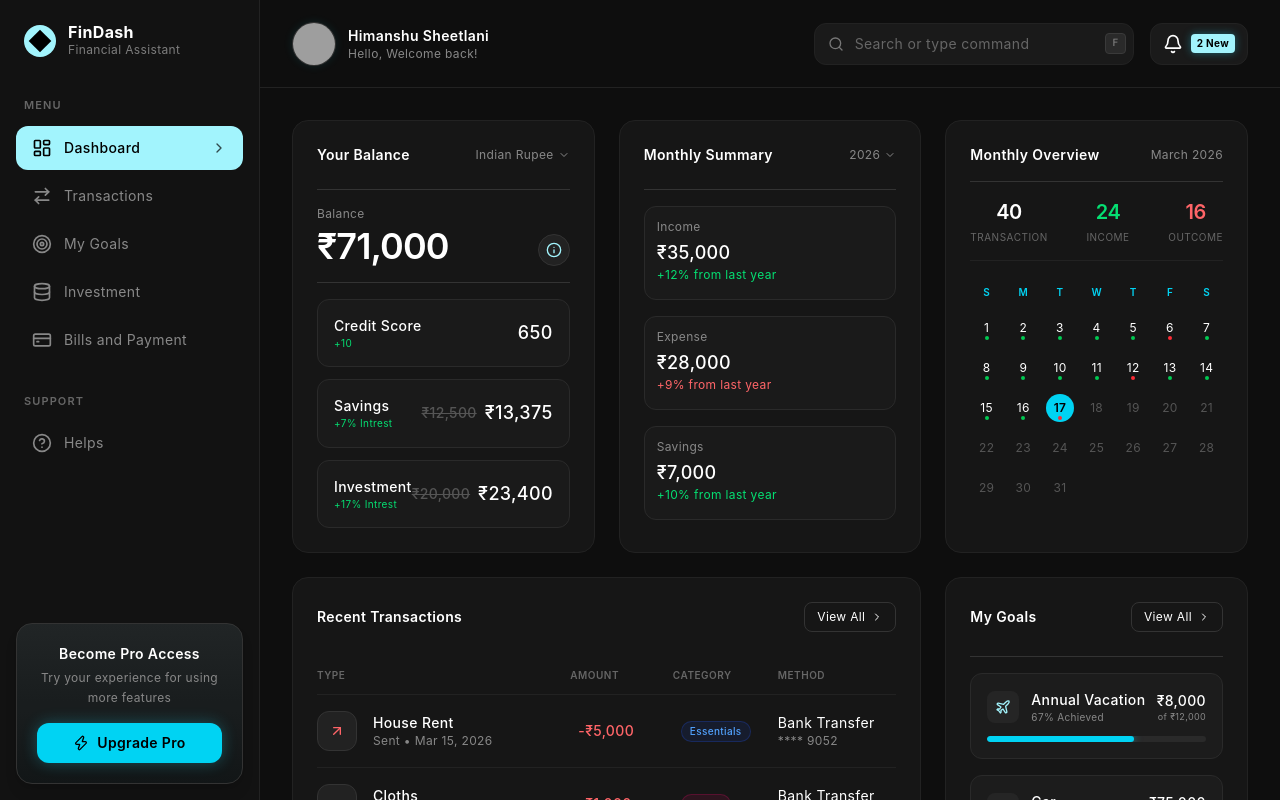
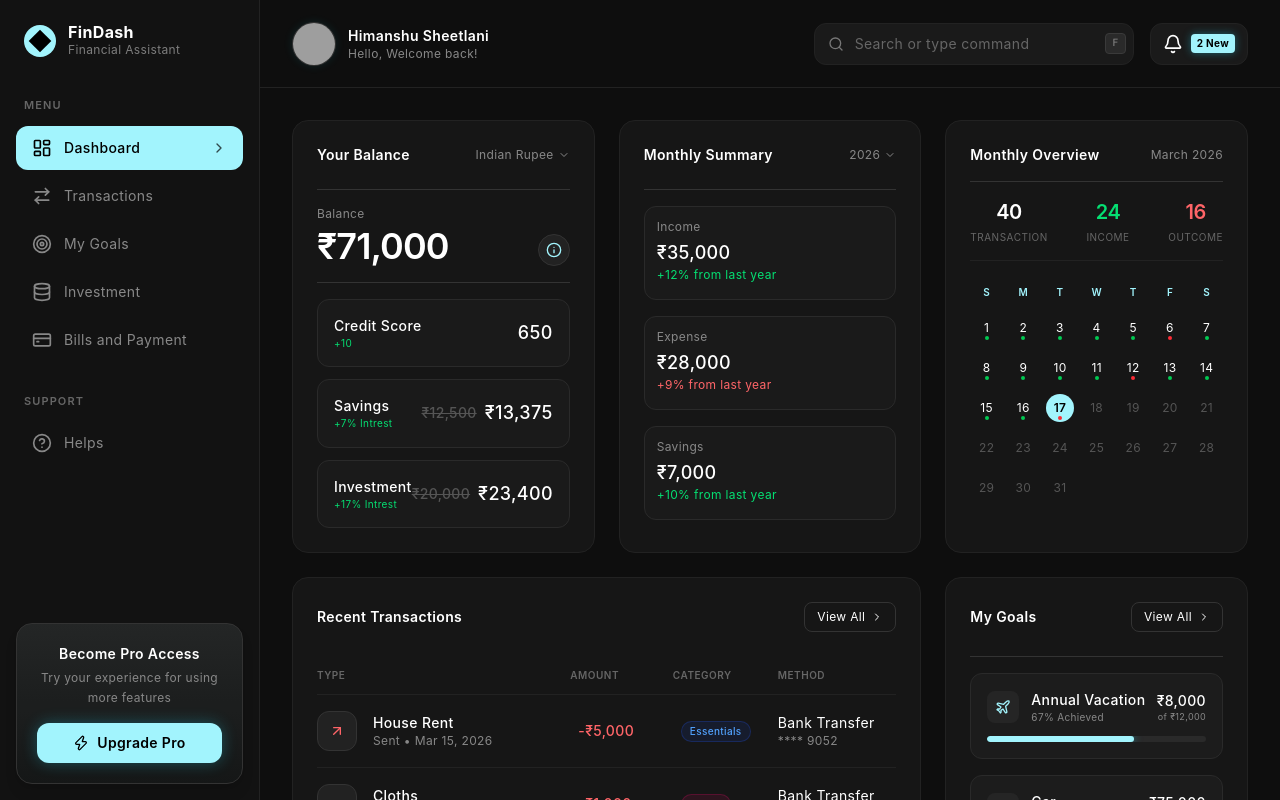
Before and after one commit to himanshu-sheetlani/FinDash, a React (Vite) app: page /dashboard in a window 1280 px wide. Shown: the top 800 px of the page. Built offline with nearby package versions, Linux system fonts and the light colour scheme; grey boxes are pictures that could not be loaded.

Commit message:
patch: fixing color theme

```diff
--- a/src/components/CalendarCard.jsx
+++ b/src/components/CalendarCard.jsx
@@ -25,7 +25,7 @@ function CalendarCard() {
 
       <div className="grid grid-cols-7 gap-y-2 gap-x-1 text-center">
         {['S','M','T','W','T','F','S'].map((day, i) => (
-          <div key={i} className="text-[10px] font-medium text-cyan-400 font-semibold mb-1">{day}</div>
+          <div key={i} className="text-[10px] font-medium text-cyan-200 font-semibold mb-1">{day}</div>
         ))}
         {[...Array(31)].map((_, i) => {
           const dayNum = i + 1;
@@ -42,7 +42,7 @@ function CalendarCard() {
           return (
             <div key={i} className="relative group hover:z-30 flex justify-center items-center h-8">
               <span className={`relative w-7 h-7 flex items-center justify-center rounded-full text-xs transition-colors cursor-pointer
-                ${dayNum == isToday ? 'bg-cyan-400 text-black font-semibold' :
+                ${dayNum == isToday ? 'bg-cyan-200 text-black font-semibold' :
                   dayNum > isToday ? 'text-[#555]' : 'text-white hover:bg-[#222]'}`}
               >
                 {dayNum}
--- a/src/components/CreateGoalModal.jsx
+++ b/src/components/CreateGoalModal.jsx
@@ -58,7 +58,7 @@ export default function CreateGoalModal({ onClose }) {
                   type="button"
                   key={key}
                   onClick={() => setCreateData({...createData, icon: key})}
-                  className={`w-10 h-10 rounded-xl flex items-center justify-center border transition-all ${createData.icon === key ? 'bg-[#222] border-cyan-400 text-cyan-400' : 'bg-[#1a1a1a] border-[#333] text-[#888] hover:border-[#555] hover:text-white'}`}
+                  className={`w-10 h-10 rounded-xl flex items-center justify-center border transition-all ${createData.icon === key ? 'bg-[#222] border-cyan-200 text-cyan-200' : 'bg-[#1a1a1a] border-[#333] text-[#888] hover:border-[#555] hover:text-white'}`}
                 >
                   {React.cloneElement(ICON_MAP[key], { className: "w-4 h-4" })}
                 </button>
--- a/src/components/FundGoalModal.jsx
+++ b/src/components/FundGoalModal.jsx
@@ -45,7 +45,7 @@ export default function FundGoalModal({ selectedGoal, onClose }) {
             />
             <p className="text-[10px] text-[#555] mt-1">This will deduct from your actual balance by instantly recording a unique saving transaction.</p>
           </div>
-          <button type="submit" className="w-full bg-cyan-400 text-black font-semibold rounded-lg py-2 mt-4 hover:bg-cyan-300 transition-colors shadow-[0_0_15px_rgba(34,211,238,0.2)]">
+          <button type="submit" className="w-full bg-cyan-200 text-black font-semibold rounded-lg py-2 mt-4 hover:bg-cyan-300 transition-colors shadow-[0_0_15px_rgba(34,211,238,0.2)]">
             Deposit Funds
           </button>
         </form>
--- a/src/components/GoalItemCard.jsx
+++ b/src/components/GoalItemCard.jsx
@@ -11,13 +11,13 @@ export default function GoalItemCard({ goal, openFundModal }) {
   return (
     <div className={`bg-[#161616] border ${isCompleted ? 'border-cyan-500/40 shadow-[0_0_20px_rgba(34,211,238,0.05)]' : 'border-[#222] hover:border-[#333]'} transition-all duration-300 rounded-2xl p-6 relative overflow-hidden group`}>
       {isCompleted && (
-        <div className="absolute -right-8 top-5 bg-cyan-500/20 text-cyan-400 text-[9px] font-bold py-1 px-10 rotate-45 border-b border-cyan-500/30">
+        <div className="absolute -right-8 top-5 bg-cyan-500/20 text-cyan-200 text-[9px] font-bold py-1 px-10 rotate-45 border-b border-cyan-500/30">
           COMPLETED
         </div>
       )}
       <div className="flex justify-between items-start mb-6 relative z-10">
         <div className="flex items-center gap-3">
-          <div className="w-10 h-10 rounded-xl bg-[#222] border border-[#333] flex items-center justify-center text-cyan-400">
+          <div className="w-10 h-10 rounded-xl bg-[#222] border border-[#333] flex items-center justify-center text-cyan-200">
              {React.cloneElement(GoalIcon, { className: "w-4 h-4" })}
           </div>
           <h3 className="text-lg font-medium text-white tracking-tight">{goal.title}</h3>
@@ -49,7 +49,7 @@ export default function GoalItemCard({ goal, openFundModal }) {
 
       <div className="w-full bg-[#2a2a2a] rounded-full h-1.5 mb-3 overflow-hidden relative z-10">
         <div
-          className="bg-cyan-400 h-full rounded-full transition-all duration-1000 ease-out shadow-[0_0_8px_rgba(34,211,238,0.5)]"
+          className="bg-cyan-200 h-full rounded-full transition-all duration-1000 ease-out shadow-[0_0_8px_rgba(34,211,238,0.5)]"
           style={{ width: `${percent}%` }}
         ></div>
       </div>
--- a/src/components/GoalsCard.jsx
+++ b/src/components/GoalsCard.jsx
@@ -60,7 +60,7 @@ function GoalsCard() {
               </div>
               <div className="w-full bg-[#2a2a2a] h-1.5 rounded-full overflow-hidden relative">
                 <div
-                  className={`h-full rounded-full transition-all duration-1000 ease-out ${percent >= 100 ? 'bg-emerald-400 shadow-[0_0_8px_rgba(16,185,129,0.6)]' : 'bg-cyan-400 shadow-[0_0_8px_rgba(34,211,238,0.6)]'}`}
+                  className={`h-full rounded-full transition-all duration-1000 ease-out ${percent >= 100 ? 'bg-emerald-400 shadow-[0_0_8px_rgba(16,185,129,0.6)]' : 'bg-cyan-200 shadow-[0_0_8px_rgba(34,211,238,0.6)]'}`}
                   style={{ width: `${percent}%` }}
                 ></div>
               </div>
--- a/src/components/Sidebar.jsx
+++ b/src/components/Sidebar.jsx
@@ -72,13 +72,12 @@ function Sidebar() {
         </nav>
       </div>
 
-      {/* Pro Card */}
       <div className="p-4 mt-auto">
         <div className="bg-gradient-to-b from-[#222] to-[#121212] rounded-2xl p-5 border border-[#333] text-center shadow-lg relative overflow-hidden">
-          <div className="absolute inset-0 bg-cyan-400/[0.02]"></div>
+          <div className="absolute inset-0 bg-cyan-200/[0.02]"></div>
           <h3 className="text-white font-semibold mb-1 relative z-10">Become Pro Access</h3>
           <p className="text-[#888] text-xs mb-4 leading-relaxed relative z-10">Try your experience for using more features</p>
-          <button className="w-full bg-cyan-400 hover:bg-cyan-300 text-black font-semibold py-2.5 rounded-xl transition-colors relative z-10 flex items-center justify-center text-sm shadow-[0_0_15px_rgba(34,211,238,0.3)]">
+          <button className="w-full bg-cyan-200 hover:bg-cyan-300 text-black font-semibold py-2.5 rounded-xl transition-colors relative z-10 flex items-center justify-center text-sm shadow-[0_0_15px_rgba(34,211,238,0.3)]">
             <Zap className="w-4 h-4 mr-2" />
             Upgrade Pro
           </button>
--- a/src/pages/Billing.jsx
+++ b/src/pages/Billing.jsx
@@ -5,8 +5,8 @@ function Billing() {
   return (
     <div className="flex flex-col items-center justify-center h-full min-h-[70vh]">
       <div className="w-20 h-20 bg-[#161616] border border-[#333] rounded-2xl flex items-center justify-center mb-6 shadow-xl relative overflow-hidden">
-        <div className="absolute inset-0 bg-gradient-to-tr from-cyan-400/[0.1] to-transparent"></div>
-        <CreditCard className="w-8 h-8 text-cyan-400 relative z-10" />
+        <div className="absolute inset-0 bg-gradient-to-tr from-cyan-200/[0.1] to-transparent"></div>
+        <CreditCard className="w-8 h-8 text-cyan-200 relative z-10" />
       </div>
       <h1 className="text-3xl font-semibold text-white tracking-tight mb-2">Billing & Payments</h1>
       <p className="text-[#888] text-center max-w-md">
```
